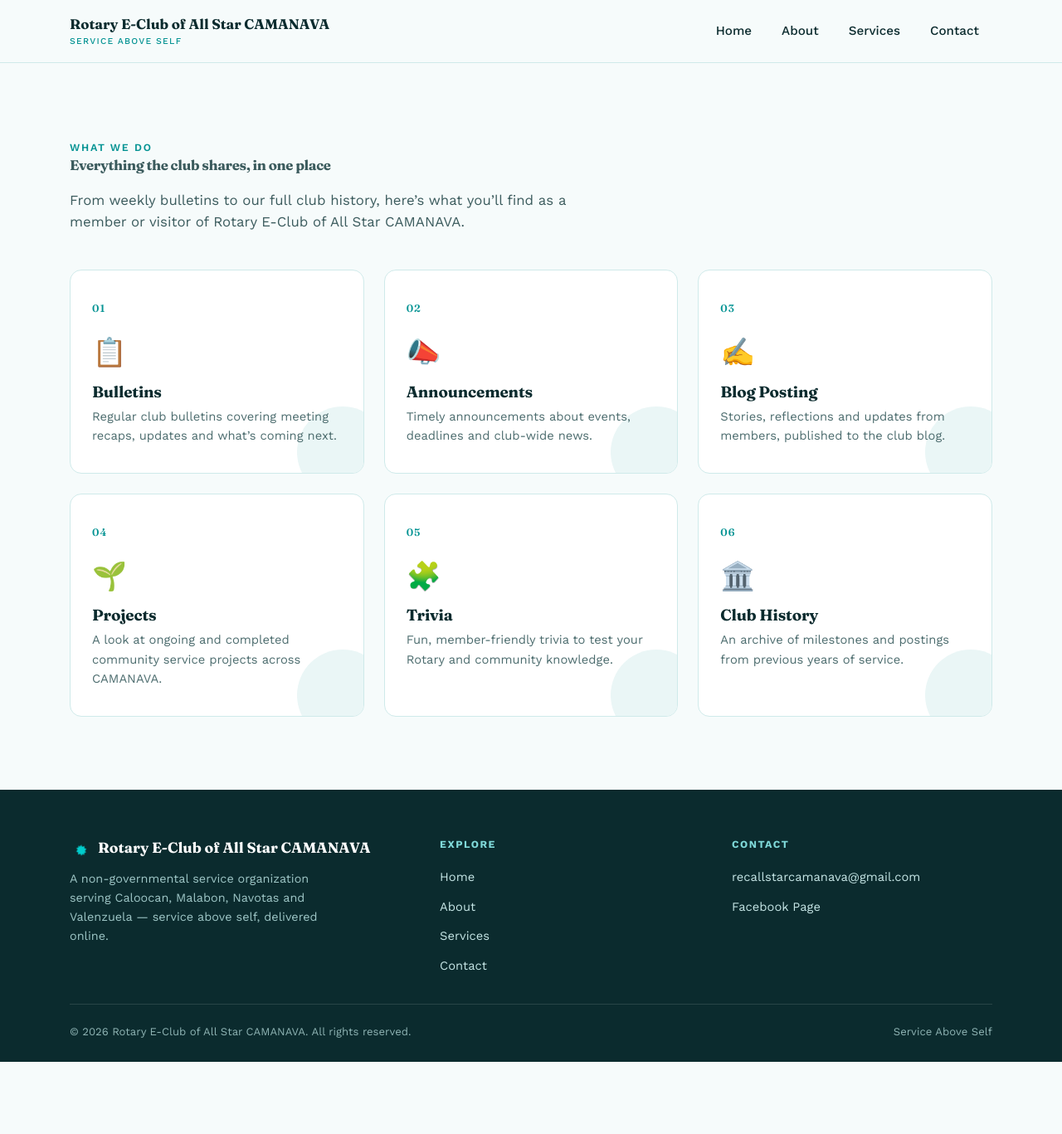
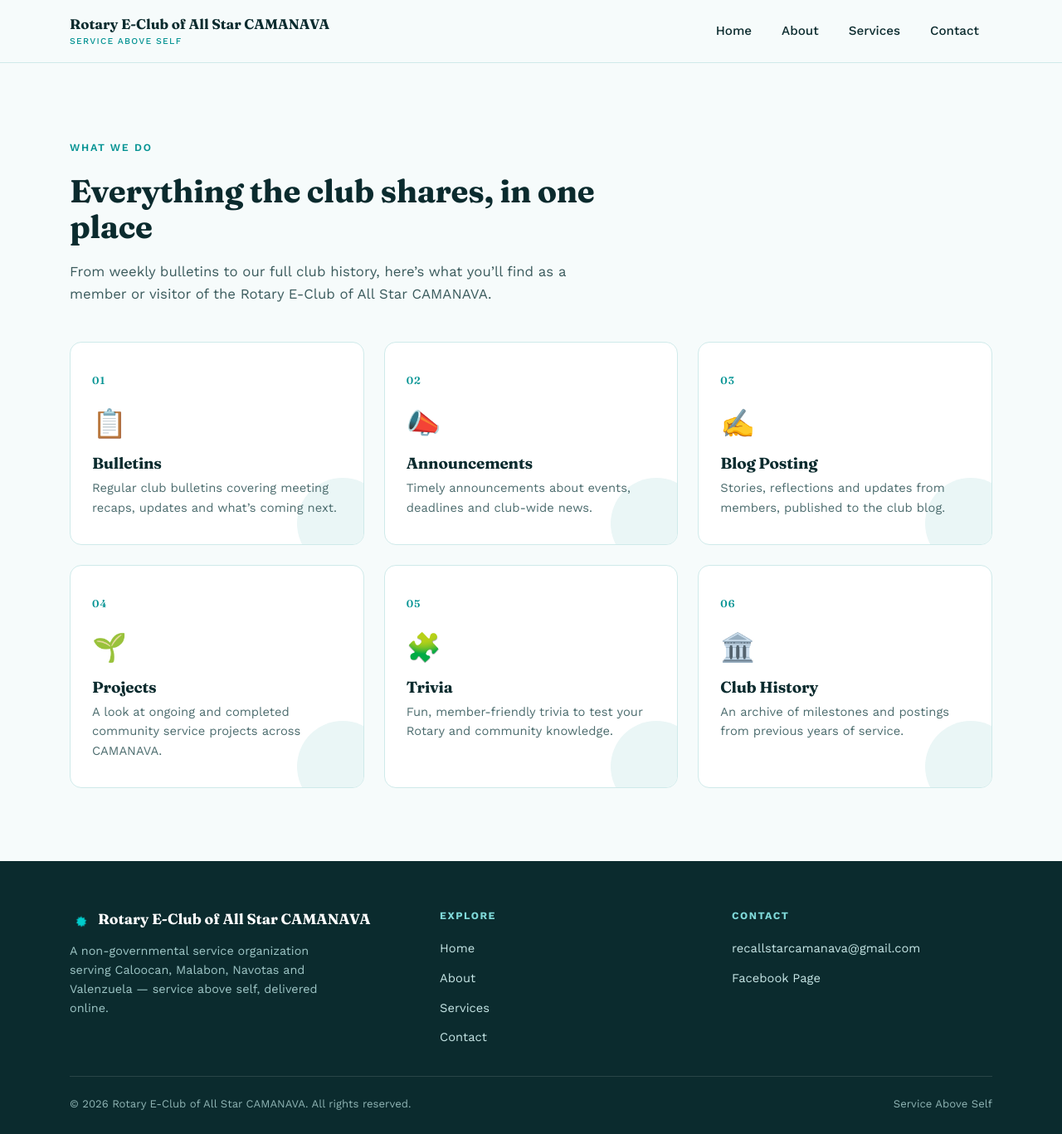
Before and after one commit to allstarcamanava/allstarcamanava.github.io, a Jekyll site: the page built from services.html, in a window 1280 px wide and 1367 px high. Shown: the whole window at 83% size. Built offline with Jekyll 4.4.1, drawn with Linux system fonts in a browser that asks for light colours.

Commit message:
Update Site Settings “services”

```diff
--- a/_data/services.yml
+++ b/_data/services.yml
@@ -1,7 +1,7 @@
 eyebrow: What We Do
-title: Everything the club shares, in one place
+title: "## Everything the club shares, in one place"
 intro: From weekly bulletins to our full club history, here's what you'll find
-  as a member or visitor of Rotary E-Club of All Star CAMANAVA.
+  as a member or visitor of the Rotary E-Club of All Star CAMANAVA.
 services:
   - icon: 📋
     title: Bulletins
```
